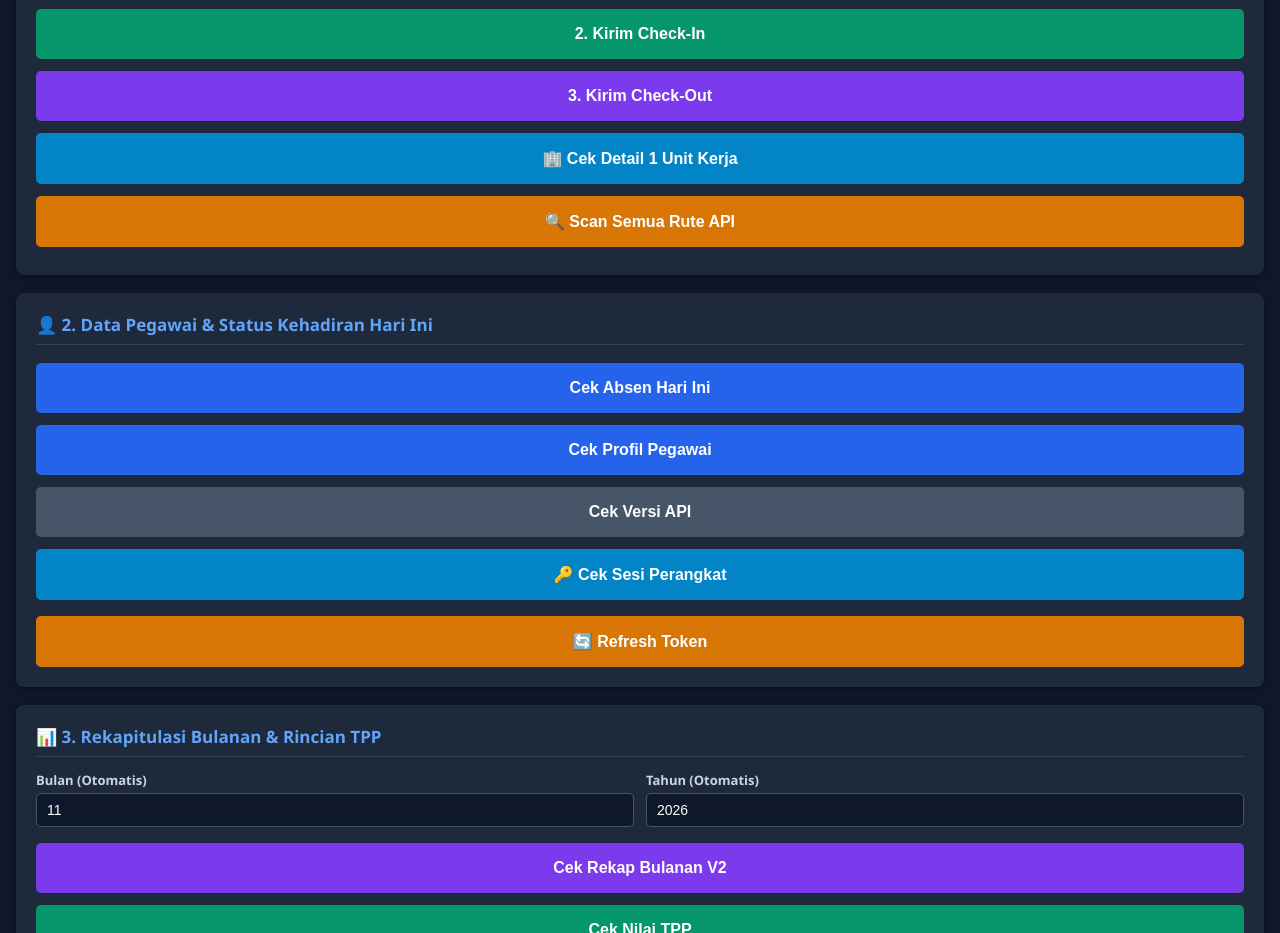
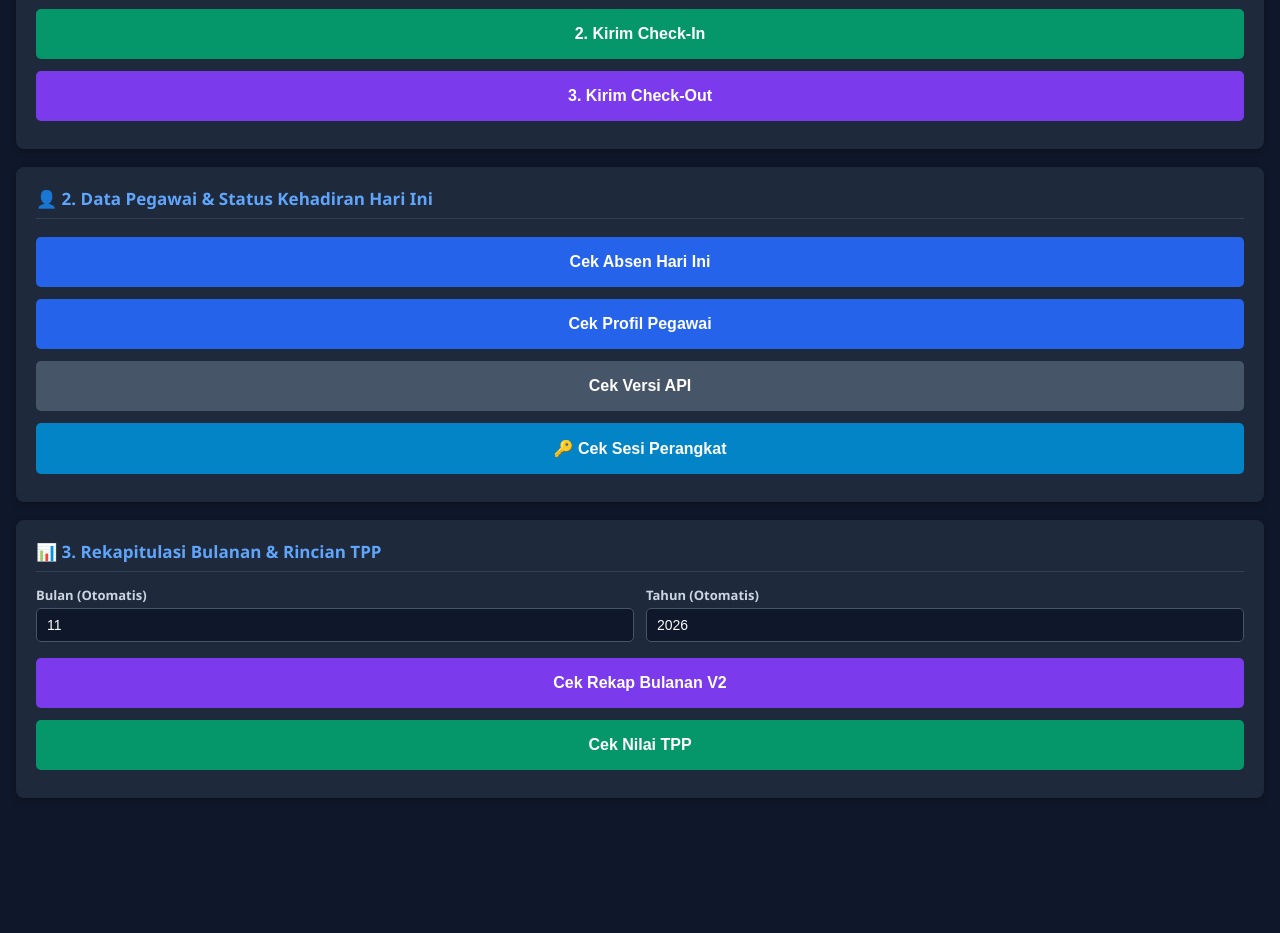
Before and after one commit to inyel79-lgtm/trail1h, a plain HTML site: page index.html in a window 1280 px wide. Shown: the part 824-1757 px from the top of the page. After the commit the page ends 1640 px from the top, so only its background shows below. Drawn offline with Linux system fonts and the light colour scheme; no server answers.

Commit message:
Remove API scan and unit detail buttons
Removed buttons for checking unit details and scanning API routes, and updated button for refreshing token.

```diff
--- a/index.html
+++ b/index.html
@@ -135,98 +135,6 @@
         <button type="button" class="btn-red" style="padding: 16px 24px; font-size: 16px; width: 100%; margin-bottom: 8px;" onclick="verifikasiLokasi()">1. Verifikasi Lokasi</button>
         <button type="button" class="btn-green" style="padding: 16px 24px; font-size: 16px; width: 100%; margin-bottom: 8px;" onclick="kirimQrIn()">2. Kirim Check-In</button>
         <button type="button" class="btn-purple" style="padding: 16px 24px; font-size: 16px; width: 100%; margin-bottom: 8px;" onclick="kirimQrOut()">3. Kirim Check-Out</button>
-         <button type="button" class="btn-cyan" style="padding: 16px 24px; font-size: 16px; width: 100%; margin-bottom: 8px;" onclick="(async () => {
-    const baseUrl = val('baseUrl').replace(/\/$/, '');
-    const targetId = parseInt(val('qrUnitId'));
-    log(`➡️ GET ${baseUrl}/unit (Filter ID: ${targetId})`);
-    const res = await fetch(`${baseUrl}/unit`, { headers: getHeaders(true) });
-    const json = await res.json();
-    const list = Array.isArray(json) ? json : (json.data || []);
-    const ketemu = list.find(u => parseInt(u.id) === targetId);
-    log(`⬅️ Hasil Unit ID ${targetId}:\n` + JSON.stringify(ketemu || 'ID tidak ditemukan', null, 2));
-})()">🏢 Cek Detail 1 Unit Kerja</button>
-        <button type="button" class="btn-amber" style="padding: 16px 24px; font-size: 16px; width: 100%; margin-bottom: 8px;" onclick="(async () => {
-    const baseUrl = document.getElementById('baseUrl').value.trim();
-    const token = document.getElementById('bearerToken').value.trim();
-    const deviceId = document.getElementById('deviceId').value.trim();
-    const konsol = document.querySelector('.console');
-    const log = (t) => { if(konsol){ konsol.textContent += t + '\n'; konsol.scrollTop = konsol.scrollHeight; } };
-
-    const kandidatRute = [
-  // Kategori Izin, Cuti & Dinas Luar
-  { u: '/user/izin', m: 'POST' }, { u: '/user/get_izin', m: 'POST' }, { u: '/user/history_izin', m: 'POST' },
-  { u: '/user/pengajuan_izin', m: 'POST' }, { u: '/user/izin_v2', m: 'POST' },
-  { u: '/user/cuti', m: 'POST' }, { u: '/user/get_cuti', m: 'POST' }, { u: '/user/history_cuti', m: 'POST' },
-  { u: '/user/pengajuan_cuti', m: 'POST' }, { u: '/user/cuti_v2', m: 'POST' },
-  { u: '/user/dinas_luar', m: 'POST' }, { u: '/user/dl', m: 'POST' }, { u: '/user/get_dl', m: 'POST' },
-  { u: '/user/sakit', m: 'POST' }, { u: '/user/get_sakit', m: 'POST' },
-  { u: '/user/keterangan', m: 'GET' }, { u: '/keterangan', m: 'GET' }, { u: '/jenis_izin', m: 'GET' },
-
-  // Kategori Jadwal, Libur & Rekap
-  { u: '/user/jadwal', m: 'GET' }, { u: '/user/get_jadwal', m: 'POST' }, { u: '/user/jadwal_kerja', m: 'GET' },
-  { u: '/jam_kerja', m: 'GET' }, { u: '/hari_libur', m: 'GET' }, { u: '/libur', m: 'GET' },
-  { u: '/user/rekap_harian', m: 'POST' }, { u: '/user/rekap_bulanan', m: 'POST' },
-  { u: '/user/get_rekap_bulanan', m: 'POST' }, { u: '/user/get_rekap_bulanan_v3', m: 'POST' },
-  { u: '/user/history_v2', m: 'POST' }, { u: '/user/get_history_v2', m: 'GET' },
-
-  // Kategori TPP & Kinerja
-  { u: '/user/tpp', m: 'POST' }, { u: '/user/get_tpp', m: 'POST' }, { u: '/user/get_tpp_v2', m: 'POST' },
-  { u: '/user/nilai_tpp', m: 'POST' }, { u: '/user/kinerja', m: 'POST' },
-
-  // Kategori Profil, Keamanan & Pengaturan
-  { u: '/user/update_profile', m: 'POST' }, { u: '/user/edit_profile', m: 'POST' },
-  { u: '/user/ganti_password', m: 'POST' }, { u: '/user/change_password', m: 'POST' }, { u: '/user/update_password', m: 'POST' },
-  { u: '/user/upload_foto', m: 'POST' }, { u: '/user/update_foto', m: 'POST' },
-  { u: '/user/notifikasi', m: 'GET' }, { u: '/notifikasi', m: 'GET' }, { u: '/user/notif', m: 'GET' },
-  { u: '/user/log', m: 'GET' }, { u: '/user/aktivitas', m: 'GET' },
-  { u: '/setting', m: 'GET' }, { u: '/settings', m: 'GET' }, { u: '/config', m: 'GET' },
-  { u: '/app_version', m: 'GET' }, { u: '/cek_versi', m: 'GET' }, { u: '/version_v2', m: 'GET' },
-
-    // Kategori Presensi Alternatif & Cek Perangkat
-  { u: '/user/qr_in_v2', m: 'POST' }, { u: '/user/qr_out_v2', m: 'POST' },
-  { u: '/user/absen_selfie', m: 'POST' }, { u: '/user/selfie', m: 'POST' },
-  { u: '/user/apel', m: 'POST' }, { u: '/user/qr_apel', m: 'POST' },
-  { u: '/user/lembur', m: 'POST' }, { u: '/user/qr_lembur', m: 'POST' },
-    { u: '/refresh', m: 'POST' }, { u: '/refresh_token', m: 'POST' },
-  { u: '/user/refresh', m: 'POST' }, { u: '/user/refresh_token', m: 'POST' },
-  { u: '/auth/refresh', m: 'POST' }, { u: '/api_refresh', m: 'POST' }
-];
-
-log(`🔎 Memulai pemindaian ${kandidatRute.length} kandidat rute API (hanya menampilkan yang aktif)...`);
-let ditemukan = 0;
-
-for (const item of kandidatRute) {
-  try {
-    const opsi = {
-      method: item.m,
-      headers: {
-        'Authorization': 'Bearer ' + token,
-        'x-device-id': deviceId,
-        'Content-Type': 'application/json',
-        'Accept': 'application/json'
-      }
-    };
-    if (item.m === 'POST') {
-      opsi.body = JSON.stringify({ id: parseInt(val('userId')) || 2682 });
-    }
-    const r = await fetch(baseUrl + item.u, opsi);
-    if (r.status !== 404) {
-      ditemukan++;
-      let ket = '';
-      if (r.status === 200) ket = '✅ AKTIF (200 OK)';
-      else if (r.status === 422) ket = '🟡 AKTIF - Butuh Form Data (422)';
-      else if (r.status === 405) ket = '🟠 ADA - Ganti Metode GET/POST (405)';
-      else if (r.status === 401) ket = '🔒 Token Kedaluwarsa (401)';
-      else ket = `ℹ️ Status ${r.status}`;
-
-      log(`[${r.status}] ${item.m} ${item.u} -> ${ket}`);
-    }
-  } catch (e) {
-    // Abaikan error jaringan per item agar lanjut memindai
-  }
-}
-log(`🏁 Pemindaian selesai! Ditemukan ${ditemukan} endpoint aktif baru.`);
-})()">🔍 Scan Semua Rute API</button>
         </div>
 
     <!-- 2. CEK STATUS HARI INI, PROFIL & VERSI -->
@@ -236,7 +144,6 @@ log(`🏁 Pemindaian selesai! Ditemukan ${ditemukan} endpoint aktif baru.`);
         <button type="button" style="padding: 16px 24px; font-size: 16px; width: 100%; margin-bottom: 8px;" onclick="cekProfil()">Cek Profil Pegawai</button>
         <button type="button" class="btn-gray" style="padding: 16px 24px; font-size: 16px; width: 100%; margin-bottom: 8px;" onclick="cekVersi()">Cek Versi API</button>
         <button type="button" class="btn-cyan" style="padding: 16px 24px; font-size: 16px; width: 100%; margin-bottom: 8px;" onclick="cekSesiPerangkat()">🔑 Cek Sesi Perangkat</button>
-        <button type="button" class="btn-amber" style="width: 100%; padding: 16px 24px; font-size: 16px; margin-top: 8px;" onclick="prosesRefreshToken()">🔄 Refresh Token</button>
         </div>
 
     <!-- 3. REKAPITULASI & NILAI TPP -->
```
